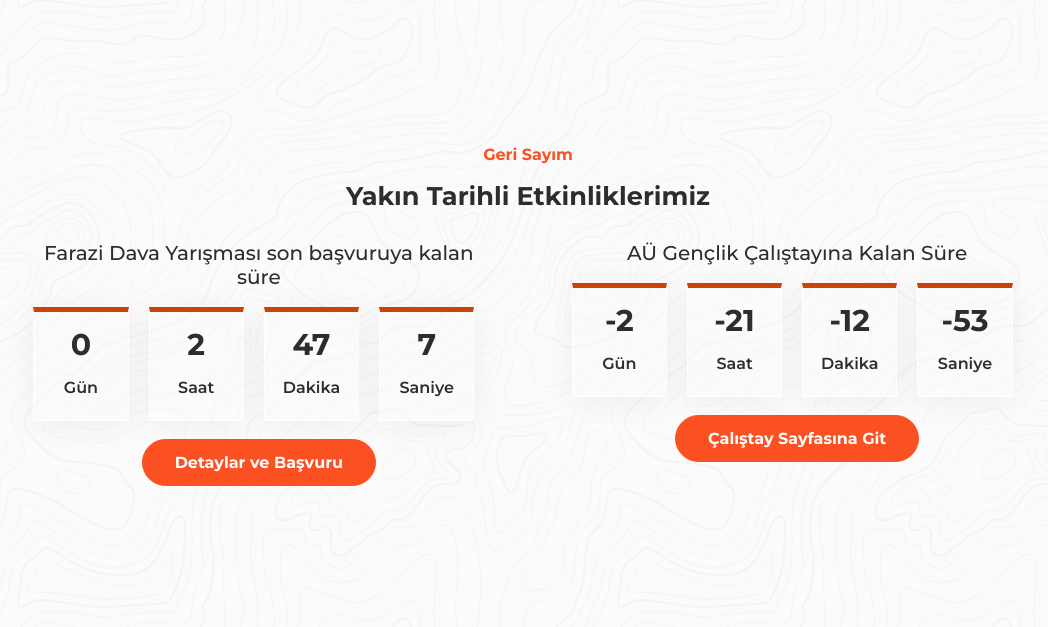
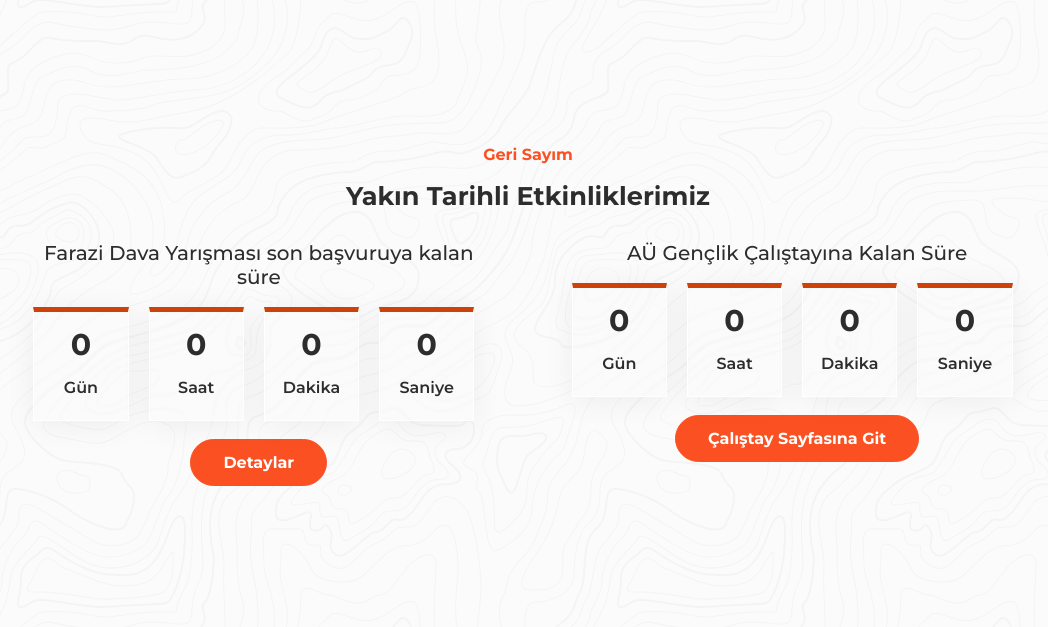
Before and after one commit to HevalNergiz/AHDT-Web, a plain HTML site: page index.html in a window 1280 px wide. Shown: the part 3017-3644 px from the top of the page, without its empty margins (112-1160 px from the left). Drawn offline with nearby package versions, Linux system fonts and the light colour scheme; some packages are replaced by stand-ins of ours; a script that the page names is missing.

Commit message:
Update index.html

```diff
--- a/index.html
+++ b/index.html
@@ -209,42 +209,42 @@ Bir değiliz ama birlikteyiz.">
                             <h5 class="text-center" style="/*font-weight: bold;*/">Farazi Dava Yarışması son başvuruya kalan süre</h5>
                             <div class="d-flex justify-content-center justify-content-lg-center countdown" data-count="2022/11/29" data-aos="zoom-in" data-aos-duration="500">
                                 <div>
-                                    <h3>%d</h3>
+                                    <h3>0</h3>
                                     <h4>Gün</h4>
                                 </div>
                                 <div>
-                                    <h3>%h</h3>
+                                    <h3>0</h3>
                                     <h4>Saat</h4>
                                 </div>
                                 <div>
-                                    <h3>%m</h3>
+                                    <h3>0</h3>
                                     <h4>Dakika</h4>
                                 </div>
                                 <div>
-                                    <h3>%s</h3>
+                                    <h3>0</h3>
                                     <h4>Saniye</h4>
                                 </div>
                             </div>
-                        </div><a class="btn btn-primary mt-2" role="button" href="farazi.html">Detaylar ve Başvuru</a>
+                        </div><a class="btn btn-primary mt-2" role="button" href="farazi.html">Detaylar</a>
                     </div>
                     <div class="col-xl-5">
                         <div>
                             <h5 class="text-sm-center" style="/*font-weight: bold;*/">AÜ Gençlik Çalıştayına Kalan Süre</h5>
                             <div class="d-flex justify-content-center countdown2" data-count="2022/11/26" data-aos="zoom-in" data-aos-duration="500">
                                 <div>
-                                    <h3>%a</h3>
+                                    <h3>0</h3>
                                     <h4>Gün</h4>
                                 </div>
                                 <div>
-                                    <h3>%b</h3>
+                                    <h3>0</h3>
                                     <h4>Saat</h4>
                                 </div>
                                 <div>
-                                    <h3>%c</h3>
+                                    <h3>0</h3>
                                     <h4>Dakika</h4>
                                 </div>
                                 <div>
-                                    <h3>%e</h3>
+                                    <h3>0</h3>
                                     <h4>Saniye</h4>
                                 </div>
                             </div>
```
